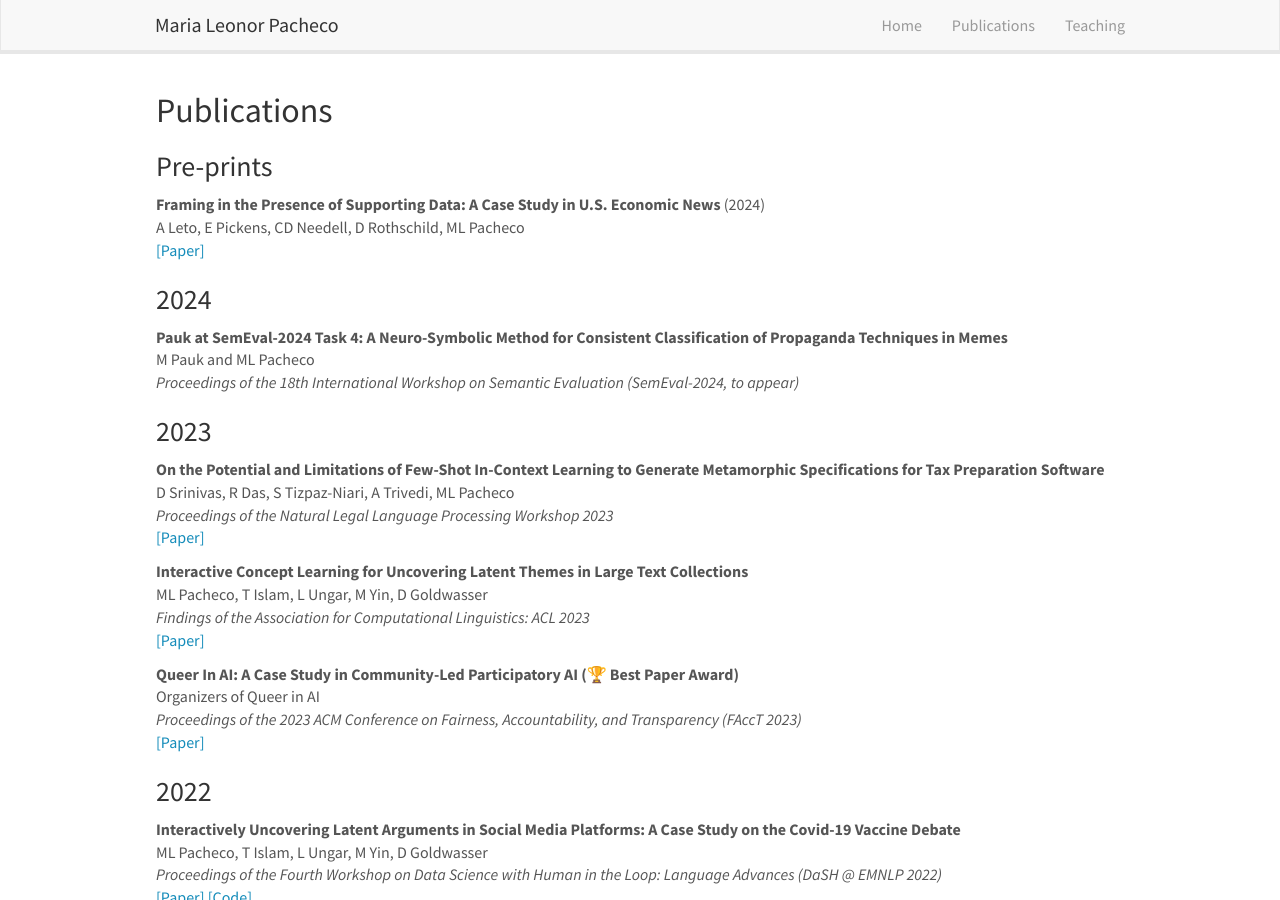
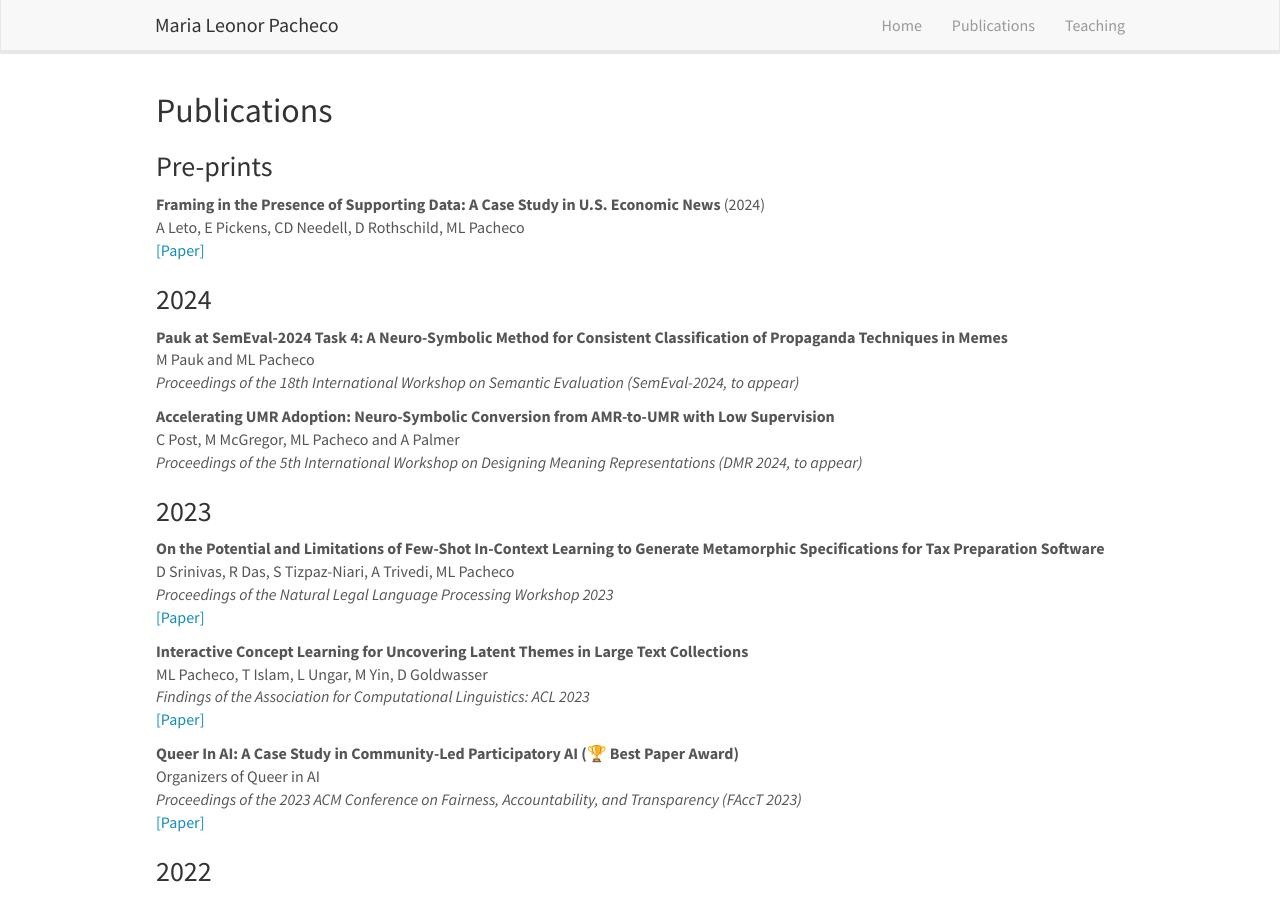
Before and after one commit to mlpacheco/mlpacheco.github.io, a Jekyll site: the page built from _pages/publications.md, in a window 1280 px wide and 900 px high. Built offline with Jekyll 4.4.1, drawn with Linux system fonts in a browser that asks for light colours; nearby versions of some CDN libraries.

Commit message:
Update publist_2024.yml

```diff
--- a/_data/publist_2024.yml
+++ b/_data/publist_2024.yml
@@ -3,3 +3,9 @@
   venue: "Proceedings of the 18th International Workshop on Semantic Evaluation (SemEval-2024, to appear)"
   highlight: 0
   year: 2024
+
+- title: "Accelerating UMR Adoption: Neuro-Symbolic Conversion from AMR-to-UMR with Low Supervision"
+  authors: C Post, M McGregor, ML Pacheco and A Palmer
+  venue: "Proceedings of the 5th International Workshop on Designing Meaning Representations (DMR 2024, to appear)"
+  highlight: 0
+  year: 2024
```
